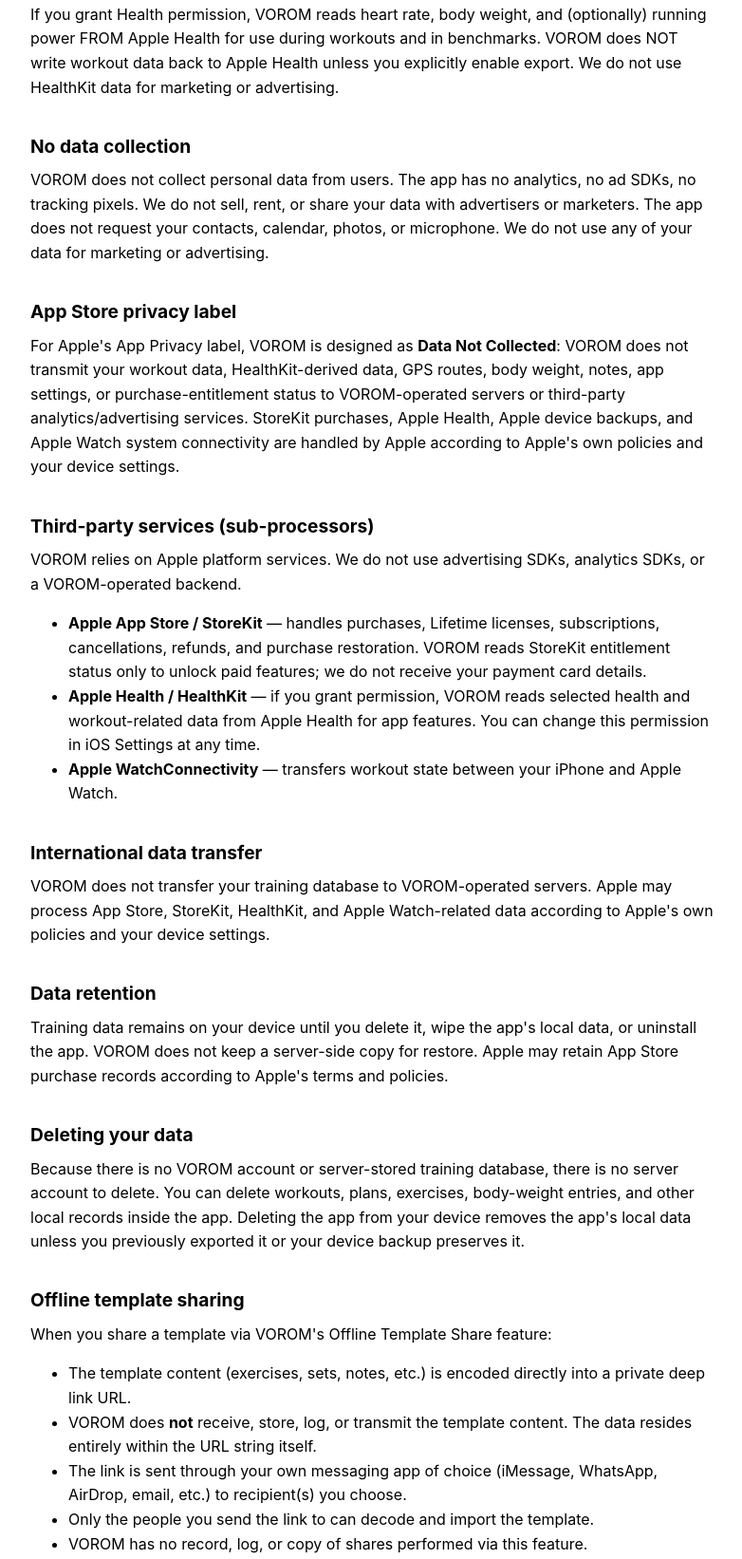
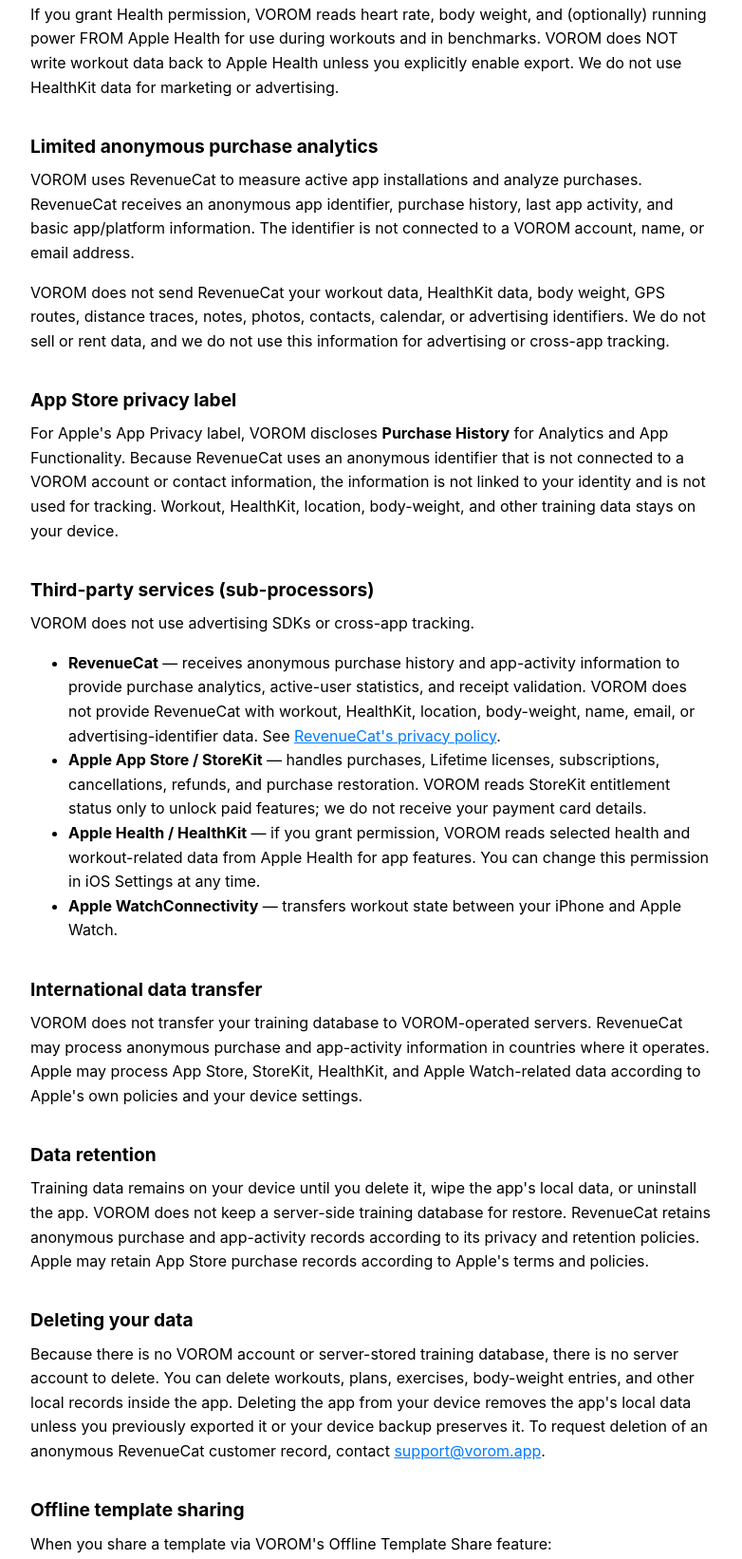
Before and after one commit to victor135791-dot/vorom-legal, a plain HTML site: page privacy.html in a window 1280 px wide. Shown: the part 812-2454 px from the top of the page at 95% size, without its empty margins (248-1030 px from the left). Drawn offline with Linux system fonts and the light colour scheme.

Commit message:
Add files via upload

```diff
--- a/privacy.html
+++ b/privacy.html
@@ -42,10 +42,10 @@
   <img src="logo.png" alt="VOROM logo" style="width: 96px; height: auto;">
 </div>
 <h1>Privacy Policy</h1>
-<p class="updated">Last updated: June 15, 2026</p>
+<p class="updated">Last updated: August 7, 2026</p>
 
 <div class="tldr">
-  <strong>TL;DR:</strong> VOROM is an on-device app. We do not collect personal data from users. No ads. No trackers. No VOROM account. No server upload. No data resale. Your workout history stays on your device unless you choose to export or share it.
+  <strong>TL;DR:</strong> Your workout and Health data stays on your device. VOROM uses RevenueCat only for anonymous purchase analytics and active-installation counts. No ads, cross-app tracking, VOROM account, training-data upload, or data resale.
 </div>
 
 <h2>What VOROM stores locally</h2>
@@ -57,28 +57,30 @@
 <h2>HealthKit</h2>
 <p>If you grant Health permission, VOROM reads heart rate, body weight, and (optionally) running power FROM Apple Health for use during workouts and in benchmarks. VOROM does NOT write workout data back to Apple Health unless you explicitly enable export. We do not use HealthKit data for marketing or advertising.</p>
 
-<h2>No data collection</h2>
-<p>VOROM does not collect personal data from users. The app has no analytics, no ad SDKs, no tracking pixels. We do not sell, rent, or share your data with advertisers or marketers. The app does not request your contacts, calendar, photos, or microphone. We do not use any of your data for marketing or advertising.</p>
+<h2>Limited anonymous purchase analytics</h2>
+<p>VOROM uses RevenueCat to measure active app installations and analyze purchases. RevenueCat receives an anonymous app identifier, purchase history, last app activity, and basic app/platform information. The identifier is not connected to a VOROM account, name, or email address.</p>
+<p>VOROM does not send RevenueCat your workout data, HealthKit data, body weight, GPS routes, distance traces, notes, photos, contacts, calendar, or advertising identifiers. We do not sell or rent data, and we do not use this information for advertising or cross-app tracking.</p>
 
 <h2>App Store privacy label</h2>
-<p>For Apple's App Privacy label, VOROM is designed as <strong>Data Not Collected</strong>: VOROM does not transmit your workout data, HealthKit-derived data, GPS routes, body weight, notes, app settings, or purchase-entitlement status to VOROM-operated servers or third-party analytics/advertising services. StoreKit purchases, Apple Health, Apple device backups, and Apple Watch system connectivity are handled by Apple according to Apple's own policies and your device settings.</p>
+<p>For Apple's App Privacy label, VOROM discloses <strong>Purchase History</strong> for Analytics and App Functionality. Because RevenueCat uses an anonymous identifier that is not connected to a VOROM account or contact information, the information is not linked to your identity and is not used for tracking. Workout, HealthKit, location, body-weight, and other training data stays on your device.</p>
 
 <h2>Third-party services (sub-processors)</h2>
-<p>VOROM relies on Apple platform services. We do not use advertising SDKs, analytics SDKs, or a VOROM-operated backend.</p>
+<p>VOROM does not use advertising SDKs or cross-app tracking.</p>
 <ul>
+<li><strong>RevenueCat</strong> — receives anonymous purchase history and app-activity information to provide purchase analytics, active-user statistics, and receipt validation. VOROM does not provide RevenueCat with workout, HealthKit, location, body-weight, name, email, or advertising-identifier data. See <a href="https://www.revenuecat.com/privacy/">RevenueCat's privacy policy</a>.</li>
 <li><strong>Apple App Store / StoreKit</strong> — handles purchases, Lifetime licenses, subscriptions, cancellations, refunds, and purchase restoration. VOROM reads StoreKit entitlement status only to unlock paid features; we do not receive your payment card details.</li>
 <li><strong>Apple Health / HealthKit</strong> — if you grant permission, VOROM reads selected health and workout-related data from Apple Health for app features. You can change this permission in iOS Settings at any time.</li>
 <li><strong>Apple WatchConnectivity</strong> — transfers workout state between your iPhone and Apple Watch.</li>
 </ul>
 
 <h2>International data transfer</h2>
-<p>VOROM does not transfer your training database to VOROM-operated servers. Apple may process App Store, StoreKit, HealthKit, and Apple Watch-related data according to Apple's own policies and your device settings.</p>
+<p>VOROM does not transfer your training database to VOROM-operated servers. RevenueCat may process anonymous purchase and app-activity information in countries where it operates. Apple may process App Store, StoreKit, HealthKit, and Apple Watch-related data according to Apple's own policies and your device settings.</p>
 
 <h2>Data retention</h2>
-<p>Training data remains on your device until you delete it, wipe the app's local data, or uninstall the app. VOROM does not keep a server-side copy for restore. Apple may retain App Store purchase records according to Apple's terms and policies.</p>
+<p>Training data remains on your device until you delete it, wipe the app's local data, or uninstall the app. VOROM does not keep a server-side training database for restore. RevenueCat retains anonymous purchase and app-activity records according to its privacy and retention policies. Apple may retain App Store purchase records according to Apple's terms and policies.</p>
 
 <h2>Deleting your data</h2>
-<p>Because there is no VOROM account or server-stored training database, there is no server account to delete. You can delete workouts, plans, exercises, body-weight entries, and other local records inside the app. Deleting the app from your device removes the app's local data unless you previously exported it or your device backup preserves it.</p>
+<p>Because there is no VOROM account or server-stored training database, there is no server account to delete. You can delete workouts, plans, exercises, body-weight entries, and other local records inside the app. Deleting the app from your device removes the app's local data unless you previously exported it or your device backup preserves it. To request deletion of an anonymous RevenueCat customer record, contact <a href="mailto:support@vorom.app">support@vorom.app</a>.</p>
 
 <h2>Offline template sharing</h2>
 <p>When you share a template via VOROM's Offline Template Share feature:</p>
```
